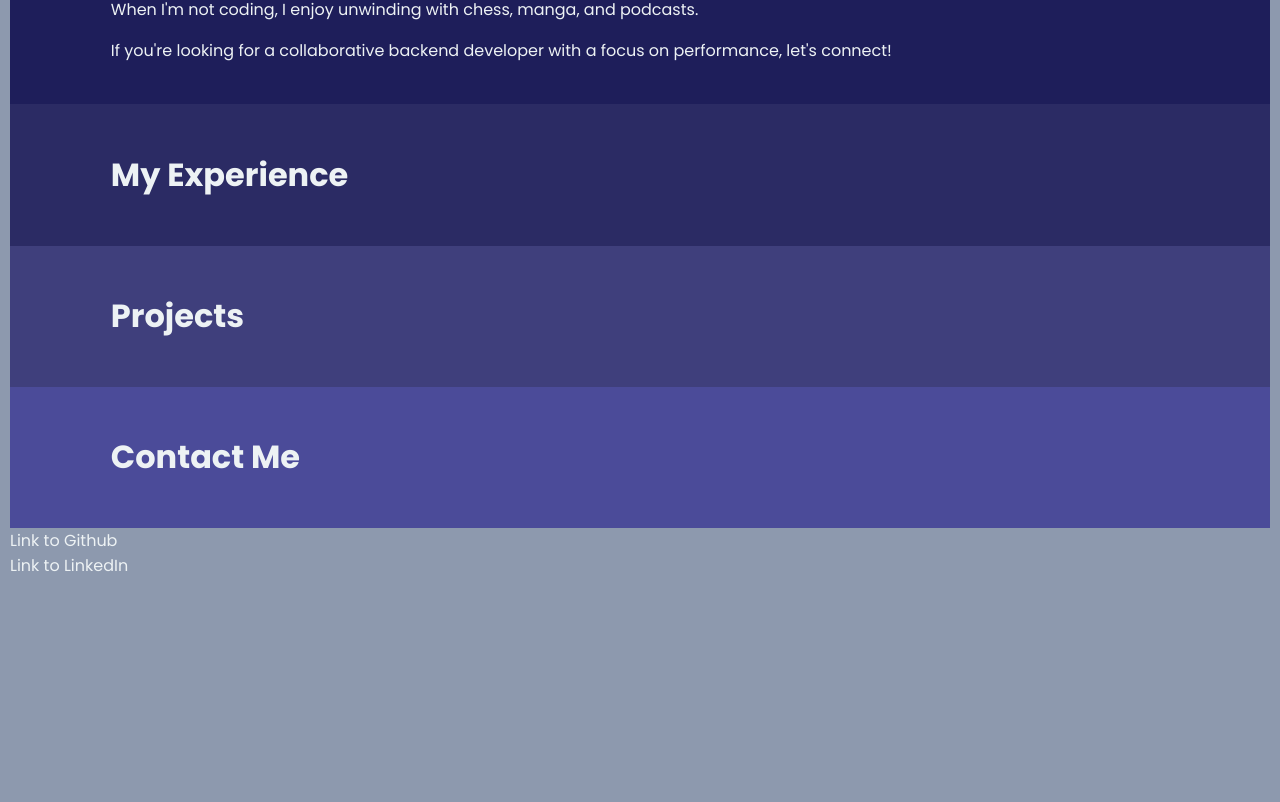
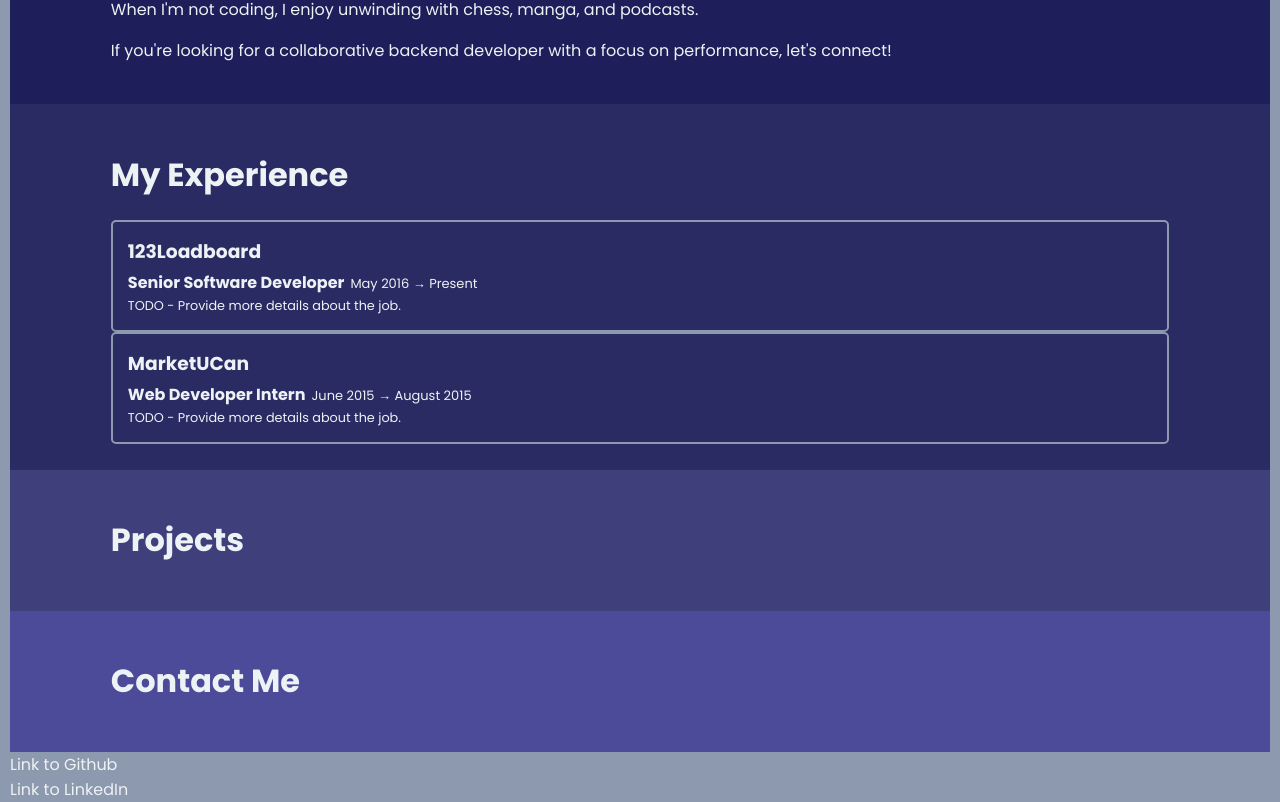
Before and after one commit to Archimedyz/portfolio-site, a Vue app: page / in a window 1280 px wide. Shown: the part 1037-1839 px from the top of the page. Before the commit the page ends 1615 px from the top, so only its background shows below. Built offline with nearby package versions, Linux system fonts and the light colour scheme; a web font is replaced by a local one.

Commit message:
Add ExpCard component. Add content to Experience.
Added ExpCard component. Can be used for both work and educational
experiences.
Added two work experiences (incomplete).
Added basic styling (incomplete).

```diff
--- /dev/null
+++ b/src/components/ExpCard.vue
@@ -0,0 +1,52 @@
+<script setup>
+const props = defineProps([
+    'heading', 'subheading', 'startDate', 'endDate', 'text'
+])
+</script>
+
+<template>
+    <div class="exp-card">
+        <h3 class="exp-heading">{{ props.heading }}</h3>
+        <span class="exp-summary">
+            <p class="exp-subheading">{{ props.subheading }}</p>
+            <p class="exp-years">{{ props.startDate }} → {{ props.endDate }}</p>
+        </span>
+        <p class="exp-text">{{ props.text }}</p>
+    </div>
+</template>
+
+<style scoped>
+.exp-card {
+    border: 2px solid var(--color-mid);
+    border-radius: 5px;
+    padding: 15px;
+}
+
+.exp-heading {
+    margin-top: 0;
+    margin-bottom: 4px;
+
+}
+.exp-summary {
+    width: 80%;
+}
+
+.exp-subheading {
+    display: inline-block;
+    font-weight: var(--poppins-heavy);
+    margin-top: 0;
+    margin-bottom: 2px;
+}
+
+.exp-years {
+    display: inline-block;
+    padding-left: 6px;
+    font-size: small;
+    margin: 0;
+}
+
+.exp-text {
+    margin: 0;
+    font-size: 0.8rem;
+}
+</style>
--- a/src/components/Experience.vue
+++ b/src/components/Experience.vue
@@ -1,11 +1,25 @@
 <script setup>
-
+import ExpCard from './ExpCard.vue';
 </script>
 
 <template>
 <div id="experience">
     <div class="section-content">
         <h1>My Experience</h1>
+        <ExpCard
+            heading="123Loadboard"
+            subheading="Senior Software Developer"
+            startDate="May 2016"
+            endDate="Present"
+            text="TODO - Provide more details about the job."
+        />
+        <ExpCard
+            heading="MarketUCan"
+            subheading="Web Developer Intern"
+            startDate="June 2015"
+            endDate="August 2015"
+            text="TODO - Provide more details about the job."
+        />
     </div>
 </div>
 </template>
```
Also changed, not shown: src/components/NavBar.vue (+16 -2 lines).
